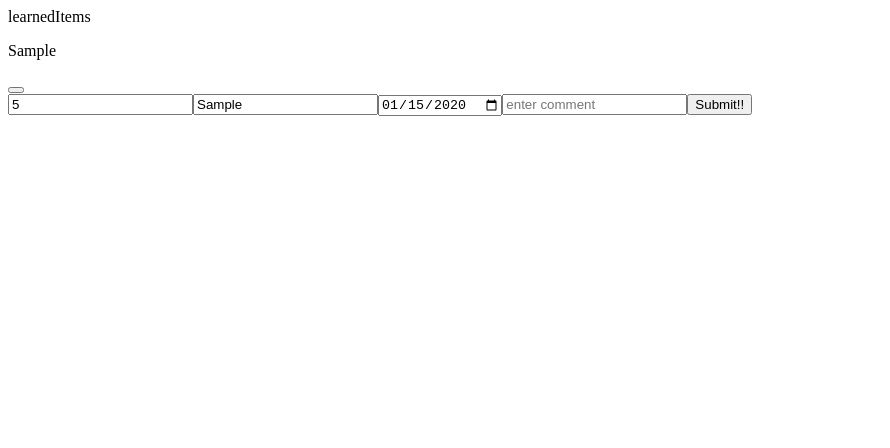
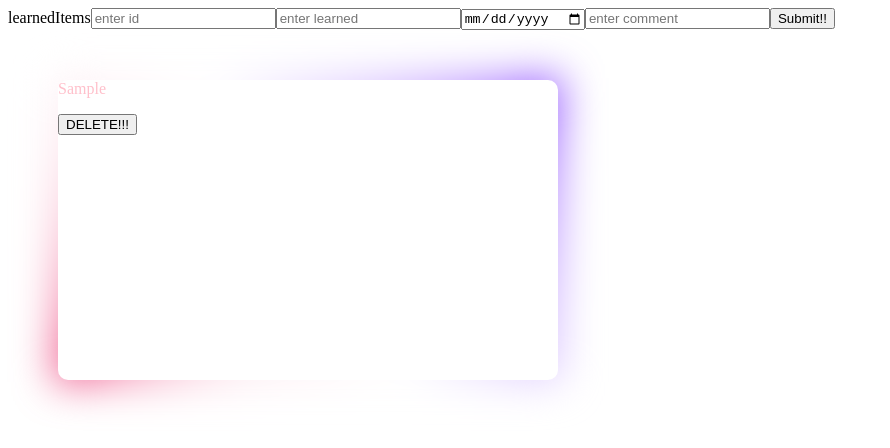
Before and after one commit to masatodejima0413/learning-stamp, a React (Create React App) app: page / in a window 1280 px wide. Both pictures are taken after typing "5", "Sample", "2020-01-15", "Sample" into the empty fields and a click on the button "Submit!!". Shown: the top 448 px of the page, without its empty margins (0-890 px from the left). Built offline with nearby package versions, Linux system fonts and the light colour scheme.

Commit message:
create learnedItem background liner-gradient

```diff
--- a/src/App.js
+++ b/src/App.js
@@ -1,13 +1,13 @@
 import React, { useState } from "react";
-import { useSelector, useDispatch } from "react-redux";
+import { useDispatch } from "react-redux";
+import LearnedItem from "./components/LearnedItem/LearnedItem";
 
 const App = () => {
   const [id, setId] = useState();
   const [learned, setLearned] = useState("");
   const [date, setDate] = useState();
   const [comment, setComment] = useState("");
-  //combinereducerからtodoを取り出してくる、これでstore.dispatchとか書かないでよい
-  const learnedItems = useSelector((state) => state.learnedItems);
+
   //dispatchつかうためにこれ
   const dispatch = useDispatch();
 
@@ -20,13 +20,16 @@ const App = () => {
       comment: comment,
     });
     //value={value}でinputの中身をからにする
+    setId("");
+    setLearned("");
+    setDate("");
     setComment("");
   };
 
   return (
     <div>
       learnedItems
-      {learnedItems.map((item) => {
+      {/* {learnedItems.map((item) => {
         return (
           <div>
             <p>{item.comment}</p>
@@ -40,7 +43,7 @@ const App = () => {
             ></button>
           </div>
         );
-      })}
+      })} */}
       <input
         type="number"
         placeholder="enter id"
@@ -68,6 +71,7 @@ const App = () => {
       <button onClick={handleSubmit} value="">
         Submit!!
       </button>
+      <LearnedItem />
     </div>
   );
 };
--- /dev/null
+++ b/src/components/LearnedItem/LearnedItem.js
@@ -0,0 +1,33 @@
+import React from "react";
+import { useSelector, useDispatch } from "react-redux";
+import { StyledLearnedItem } from "./LearnedItem.styles";
+
+const LearnedItem = () => {
+  //combinereducerからtodoを取り出してくる、これでstore.dispatchとか書かないでよい
+  const learnedItems = useSelector((state) => state.learnedItems);
+  const dispatch = useDispatch();
+
+  return (
+    <>
+      {learnedItems.map((item) => {
+        return (
+          <StyledLearnedItem>
+            <p>{item.comment}</p>
+            <button
+              onClick={() =>
+                dispatch({
+                  type: "DELETE",
+                  comment: item.comment,
+                })
+              }
+            >
+              DELETE!!!
+            </button>
+          </StyledLearnedItem>
+        );
+      })}
+    </>
+  );
+};
+
+export default LearnedItem;
--- /dev/null
+++ b/src/components/LearnedItem/LearnedItem.styles.jsx
@@ -0,0 +1,31 @@
+import styled from "styled-components";
+
+export const StyledLearnedItem = styled.div`
+  margin: 50px;
+  height: 300px;
+  width: 500px;
+  border-radius: 10px;
+  position: relative;
+  background: #fff;
+  &::after {
+    content: "";
+    position: absolute;
+    top: -2px;
+    left: -2px;
+    right: -2px;
+    bottom: -2px;
+    background: linear-gradient(
+      235deg,
+      #5d02ff 0%,
+      10%,
+      #fff 50%,
+      90%,
+      #e91e63 100%
+    );
+    z-index: -1;
+    filter: blur(20px);
+  }
+  p {
+    color: pink;
+  }
+`;
```
